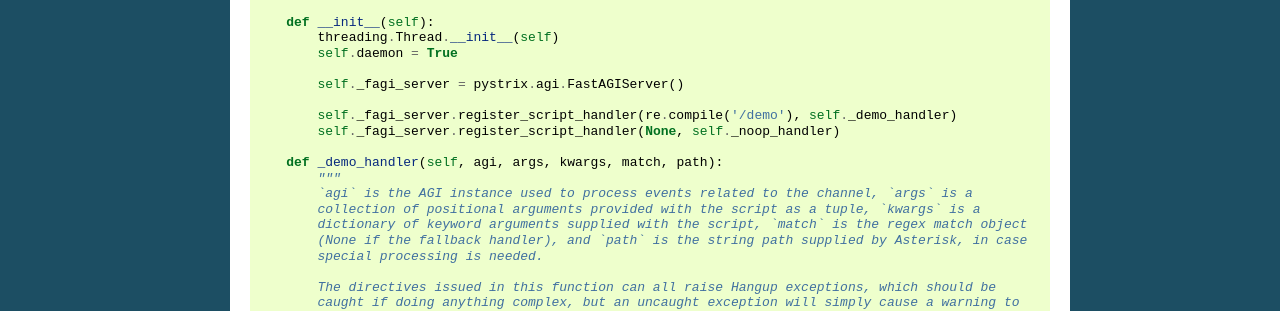
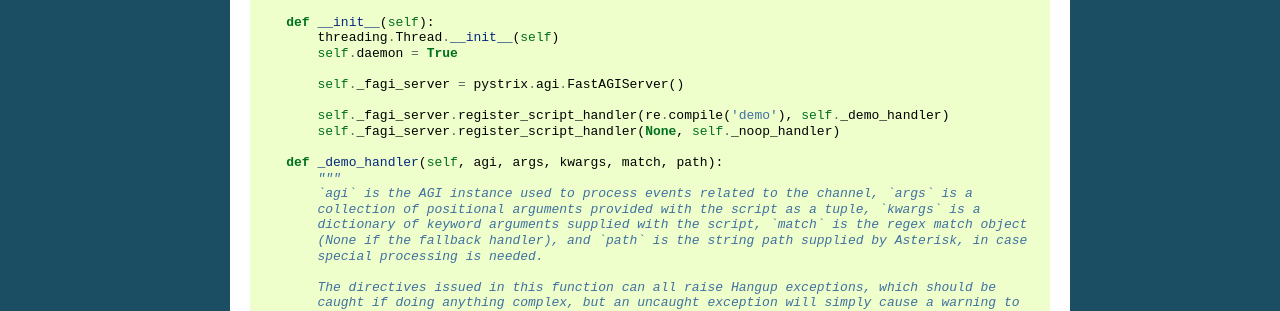
Before and after one commit to IVRTech/pystrix, a Sphinx documentation site: the page built from doc/examples/fastagi.rst, in a window 1280 px wide. Shown: the part 328-639 px from the top of the page. Built offline with Sphinx 7.4.7, drawn with Linux system fonts in a browser that asks for light colours.

Commit message:
Leading slash on FastAGI docs is wrong.

```diff
--- a/doc/examples/fastagi.rst
+++ b/doc/examples/fastagi.rst
@@ -23,7 +23,7 @@ up::
 
             self._fagi_server = pystrix.agi.FastAGIServer()
 
-            self._fagi_server.register_script_handler(re.compile('/demo'), self._demo_handler)
+            self._fagi_server.register_script_handler(re.compile('demo'), self._demo_handler)
             self._fagi_server.register_script_handler(None, self._noop_handler)
 
         def _demo_handler(self, agi, args, kwargs, match, path):
```
